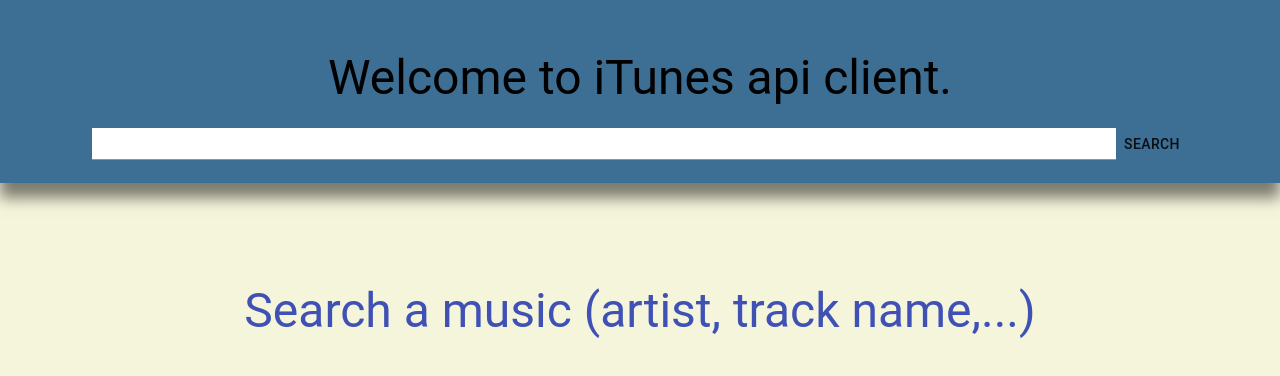
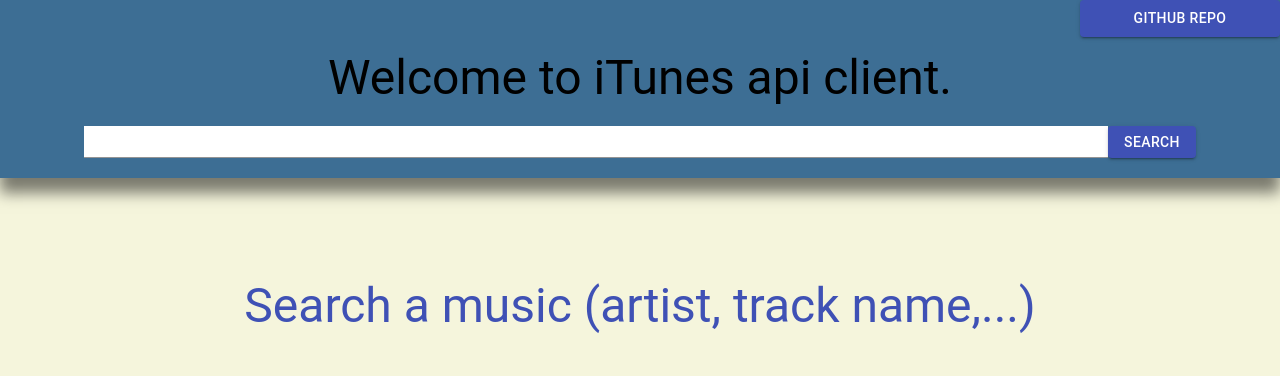
Before and after one commit to metasmash/tp-buffa-promise, a React (Create React App) app in the folder ibuffa/: page / in a window 1280 px wide. Shown: the top 376 px of the page. Built offline with nearby package versions, Linux system fonts and the light colour scheme.

Commit message:
Better button. & add link to github. target blank and new icon & title on tab.

```diff
--- a/ibuffa/public/index.html
+++ b/ibuffa/public/index.html
@@ -2,7 +2,7 @@
 <html lang="en">
   <head>
     <meta charset="utf-8" />
-    <link rel="icon" href="%PUBLIC_URL%/favicon.ico" />
+    <link rel="icon" href="%PUBLIC_URL%/music.ico" />
     <meta name="viewport" content="width=device-width, initial-scale=1" />
     <meta name="theme-color" content="#000000" />
     <meta
@@ -24,7 +24,7 @@
       work correctly both with client-side routing and a non-root public URL.
       Learn how to configure a non-root public URL by running `npm run build`.
     -->
-    <title>React App</title>
+    <title>iBuffa - iTunes api</title>
   </head>
   <body>
     <noscript>You need to enable JavaScript to run this app.</noscript>
--- a/ibuffa/src/App.js
+++ b/ibuffa/src/App.js
@@ -38,7 +38,7 @@
     }, [])
 
     return (
-        <div>
+        <div style={{ height: '100%' }}>
             <Grid
                 container
                 direction="row"
@@ -55,6 +55,21 @@
                     boxShadow: '0px 15px 14px 0px rgba(0,0,0,0.5)',
                 }}
             >
+                <Button
+                    style={{
+                        position: 'absolute',
+                        width: 200,
+                        right: 0,
+                        top: 0,
+                    }}
+                    variant="contained"
+                    color="primary"
+                    href="https://github.com/metasmash/tp-buffa-promise/"
+                    target="_blank"
+                    rel="noreferrer"
+                >
+                    Github repo
+                </Button>
                 <Typography
                     style={{ marginBottom: 20 }}
                     component="h3"
@@ -74,6 +89,9 @@
                     }}
                 />
                 <Button
+                    variant="contained"
+                    color="primary"
+                    style={{ height: 32 }}
                     onClick={() => {
                         fetchData().then(console.log)
                     }}
--- a/ibuffa/src/Components/Card/Card.js
+++ b/ibuffa/src/Components/Card/Card.js
@@ -83,7 +83,7 @@
                     controls
                 />
 
-                <a href={collectionViewUrl}>
+                <a href={collectionViewUrl} target="_blank" rel="noreferrer">
                     <Typography variant="subtitle1" color="textSecondary">
                         Access the album link
                     </Typography>
```
Also changed, not shown: 1 other file (tests, documents, lock files or other folders).
